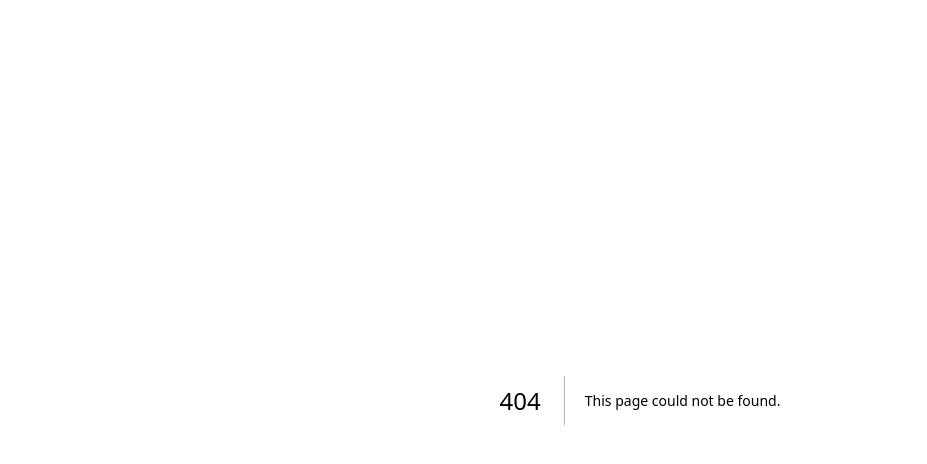
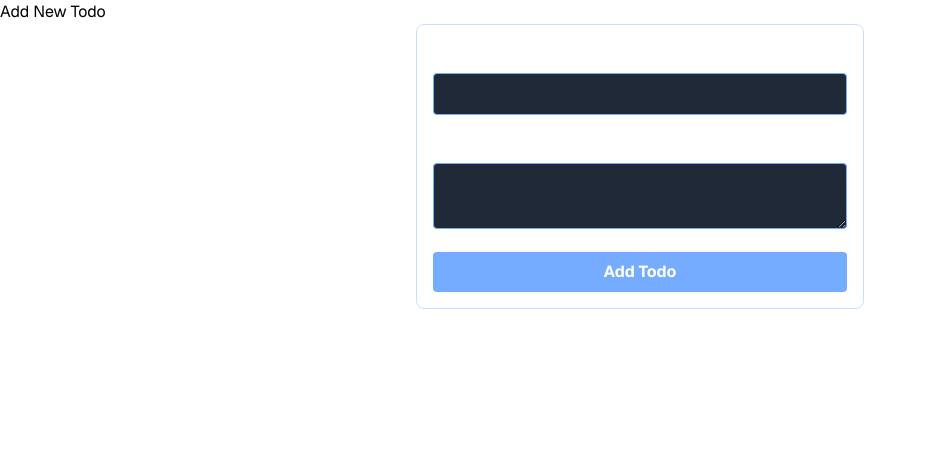
Before and after one commit to cmgriffing-at-gitkraken/enterprise-todo-app, a Next.js app: page /todos/new in a window 1280 px wide. Before the commit this address had no page. Shown: the top 464 px of the page, without its empty margins (0-927 px from the left). Built offline with nearby package versions, Linux system fonts and the light colour scheme.

Commit message:
feat: scaffold new todo form and route

```diff
--- /dev/null
+++ b/src/app/todos/new/page.tsx
@@ -0,0 +1,11 @@
+// src/app/todos/new/page.tsx
+import AddTodoForm from "@/components/AddTodoForm";
+
+export default function AddTodoPage() {
+  return (
+    <div>
+      <h1>Add New Todo</h1>
+      <AddTodoForm />
+    </div>
+  );
+}
--- /dev/null
+++ b/src/components/AddTodoForm.tsx
@@ -0,0 +1,18 @@
+// src/components/AddTodoForm.tsx
+export default function AddTodoForm() {
+  return (
+    <form className="max-w-md mx-auto p-4 border border-primary-300 rounded-lg">
+      <div className="mb-4">
+        <label htmlFor="title" className="block text-white mb-2">Title</label>
+        <input type="text" id="title" name="title" className="w-full p-2 rounded bg-gray-800 text-white border border-primary-500 focus:outline-none focus:border-primary-400" />
+      </div>
+      <div className="mb-4">
+        <label htmlFor="description" className="block text-white mb-2">Description</label>
+        <textarea id="description" name="description" className="w-full p-2 rounded bg-gray-800 text-white border border-primary-500 focus:outline-none focus:border-primary-400" />
+      </div>
+      <button type="submit" className="w-full bg-primary-500 hover:bg-primary-600 text-white font-bold py-2 px-4 rounded">
+        Add Todo
+      </button>
+    </form>
+  );
+}
```
